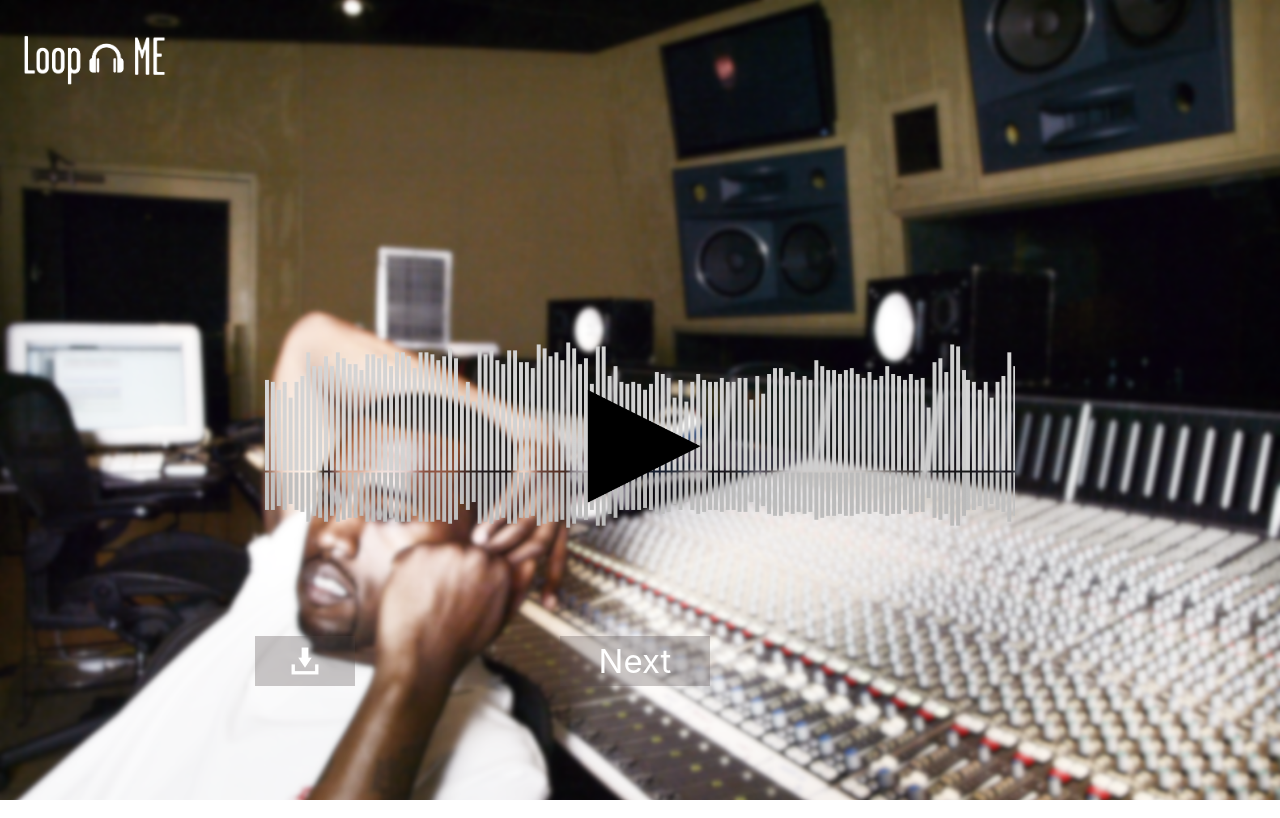
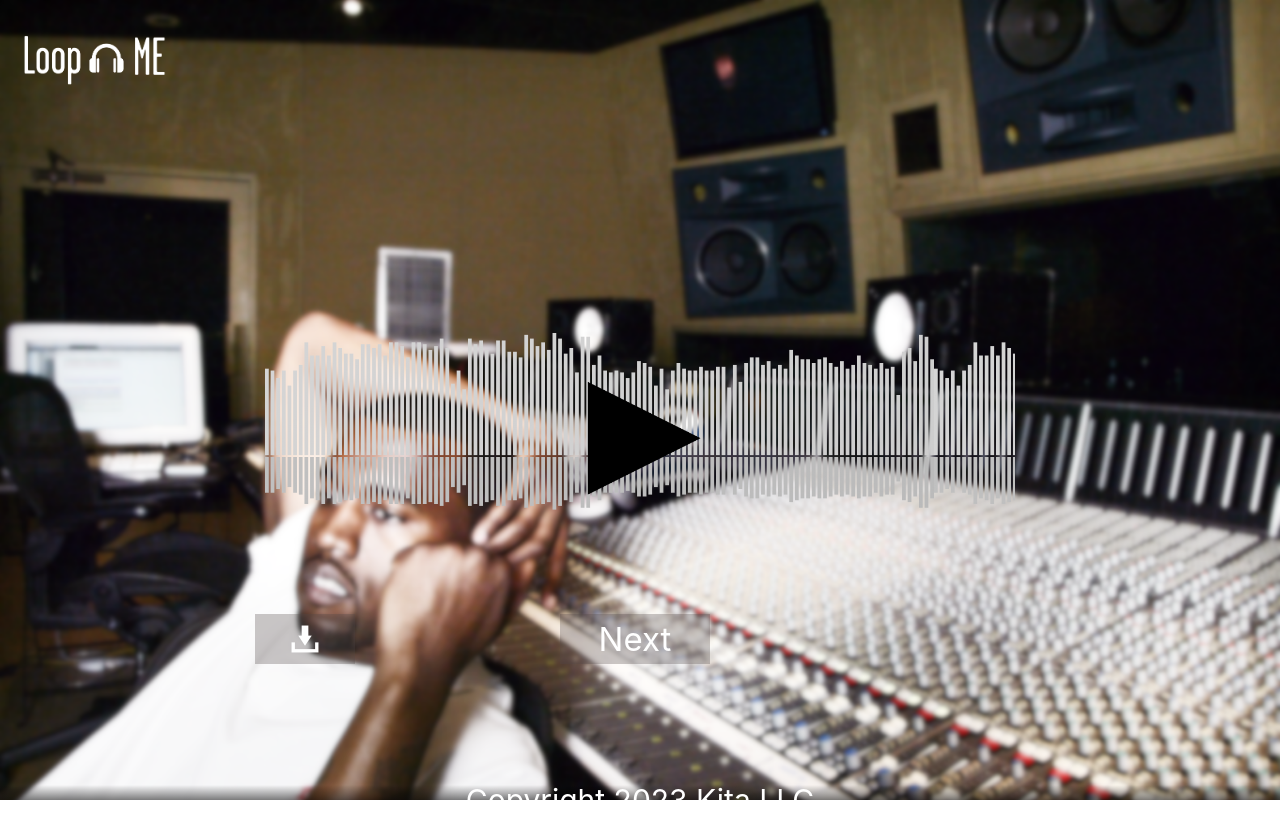
Before and after one commit to Srokit/loopme-frontend, a React (Create React App) app: page / in a window 1280 px wide. Built offline with nearby package versions, Linux system fonts and the light colour scheme; no server answers.

Commit message:
Add copyright

```diff
--- a/src/comps/App/App.js
+++ b/src/comps/App/App.js
@@ -3,11 +3,12 @@ import './App.css';
 import AudioPlayer from '../AudioPlayer/AudioPlayer';
 import Header from '../Header/Header';
 import MainArea from '../MainArea/MainArea';
+import Copyright from '../Copyright/Copyright';
 
 import config from '../../config';
 import { apiGetNextLoop } from '../../api';
+import { Component, createRef } from 'react';
 
-import { Component, createRef } from 'react';
 
 class App extends Component {
   constructor(props) {
@@ -57,6 +58,7 @@ class App extends Component {
       <div className="App">
         <Header />
         <MainArea loopDLLink={this.state.loopUrl} loopInfo={this.state.loopInfo} isPlaying={this.state.isPlaying} onClickDownload={this.onClickDownload} onClickNext={this.onClickNext} onPlayPauseClick={this.onClickPlayPause} />
+        <Copyright />
         <AudioPlayer ref={this.audioPlayerRef} />
       </div>
     );
--- /dev/null
+++ b/src/comps/Copyright/Copyright.css
@@ -0,0 +1,18 @@
+.copyright {
+    width: 100%;
+    flex: 1;
+    display: flex;
+    flex-direction: column;
+}
+.copyright div {
+    flex: 1;
+}
+.copyright p {
+    font-size: 30px;
+    width: 100%;
+    height: 50%;
+    text-align: center;
+    line-height: 100%;
+    vertical-align: middle;
+    background: linear-gradient(to top, rgba(0, 0, 0, 0.5), transparent);
+}
--- /dev/null
+++ b/src/comps/Copyright/Copyright.js
@@ -0,0 +1,14 @@
+import './Copyright.css';
+
+const Copyright = () => {
+    return (
+        <div className='copyright'>
+            <div></div>
+            <p>
+                Copyright 2023 Kita LLC
+            </p>
+        </div>
+    )
+};
+
+export default Copyright;
```
